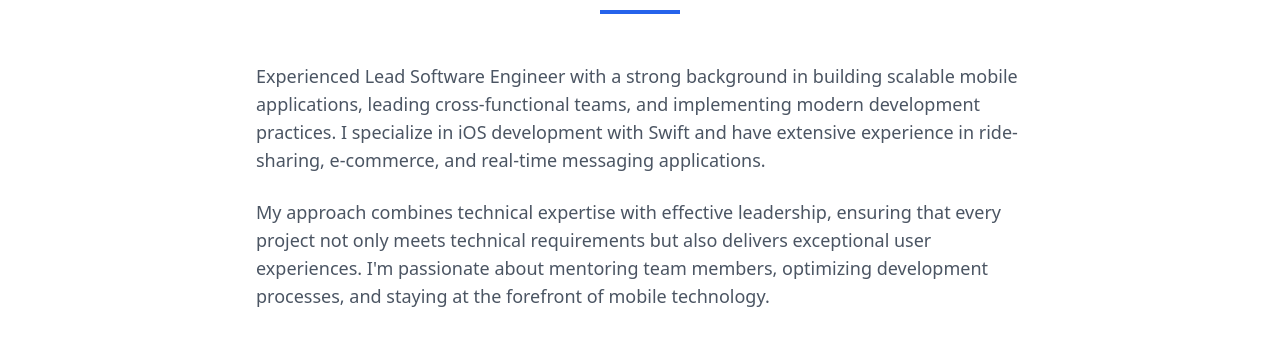
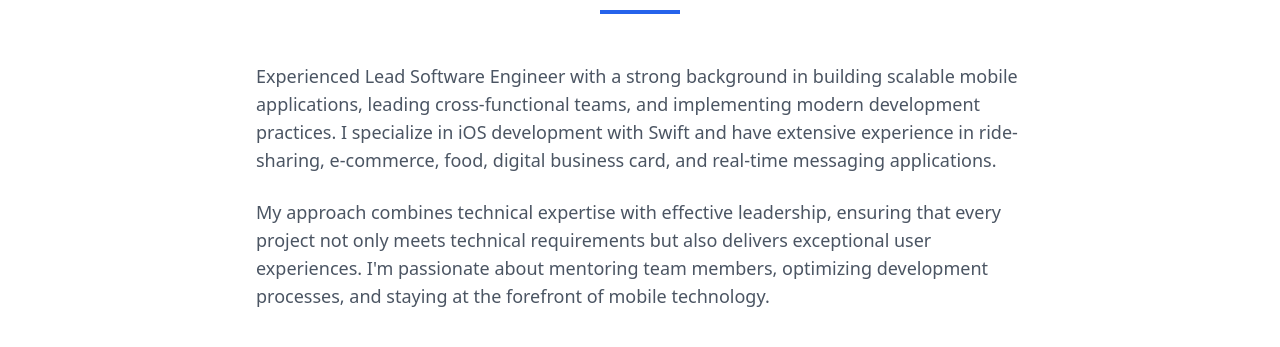
Before and after one commit to MohammadJahirul/MohammadJahirul.github.io, a plain HTML site: page index.html in a window 1280 px wide. Shown: the part 696-1043 px from the top of the page. Drawn offline with nearby package versions, Linux system fonts and the light colour scheme.

Commit message:
added a new exp type

```diff
--- a/index.html
+++ b/index.html
@@ -152,7 +152,7 @@
             </div>
             <div class="max-w-3xl mx-auto">
                 <p class="text-lg mb-6 text-gray-600 dark:text-gray-400">
-                    Experienced Lead Software Engineer with a strong background in building scalable mobile applications, leading cross-functional teams, and implementing modern development practices. I specialize in iOS development with Swift and have extensive experience in ride-sharing, e-commerce, and real-time messaging applications.
+                    Experienced Lead Software Engineer with a strong background in building scalable mobile applications, leading cross-functional teams, and implementing modern development practices. I specialize in iOS development with Swift and have extensive experience in ride-sharing, e-commerce, food, digital business card, and real-time messaging applications.
                 </p>
                 <p class="text-lg mb-6 text-gray-600 dark:text-gray-400">
                     My approach combines technical expertise with effective leadership, ensuring that every project not only meets technical requirements but also delivers exceptional user experiences. I'm passionate about mentoring team members, optimizing development processes, and staying at the forefront of mobile technology.
```
